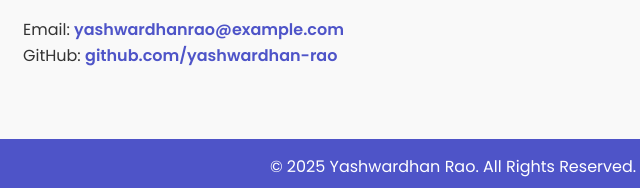
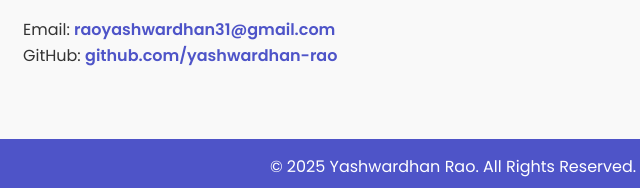
Before and after one commit to yashwardhan-rao/portfolio-website, a plain HTML site: page index.html in a window 1280 px wide. Shown: the part 1559-1747 px from the top of the page, 187-827 px from the left. Drawn offline with Linux system fonts and the light colour scheme.

Commit message:
Update index.html

```diff
--- a/index.html
+++ b/index.html
@@ -120,7 +120,7 @@
 
   <section class="contact" id="contact">
     <h2>Contact</h2>
-    <p>Email: <a href="mailto:raoyashwardhan31@gmail.com">yashwardhanrao@example.com</a></p>
+    <p>Email: <a href="mailto:raoyashwardhan31@gmail.com">raoyashwardhan31@gmail.com</a></p>
     <p>GitHub: <a href="https://github.com/yashwardhan-rao" target="_blank">github.com/yashwardhan-rao</a></p>
   </section>
 
```
